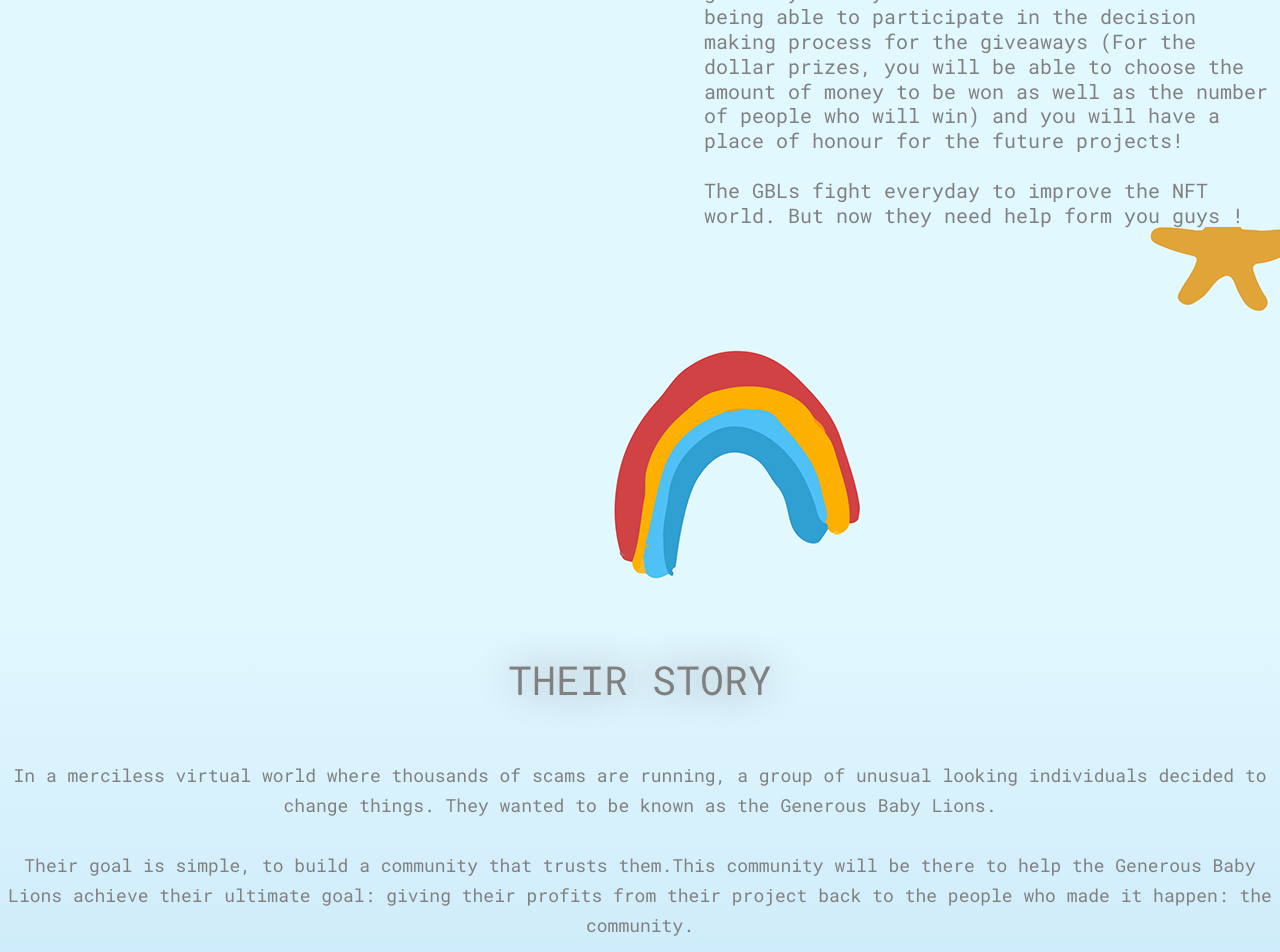
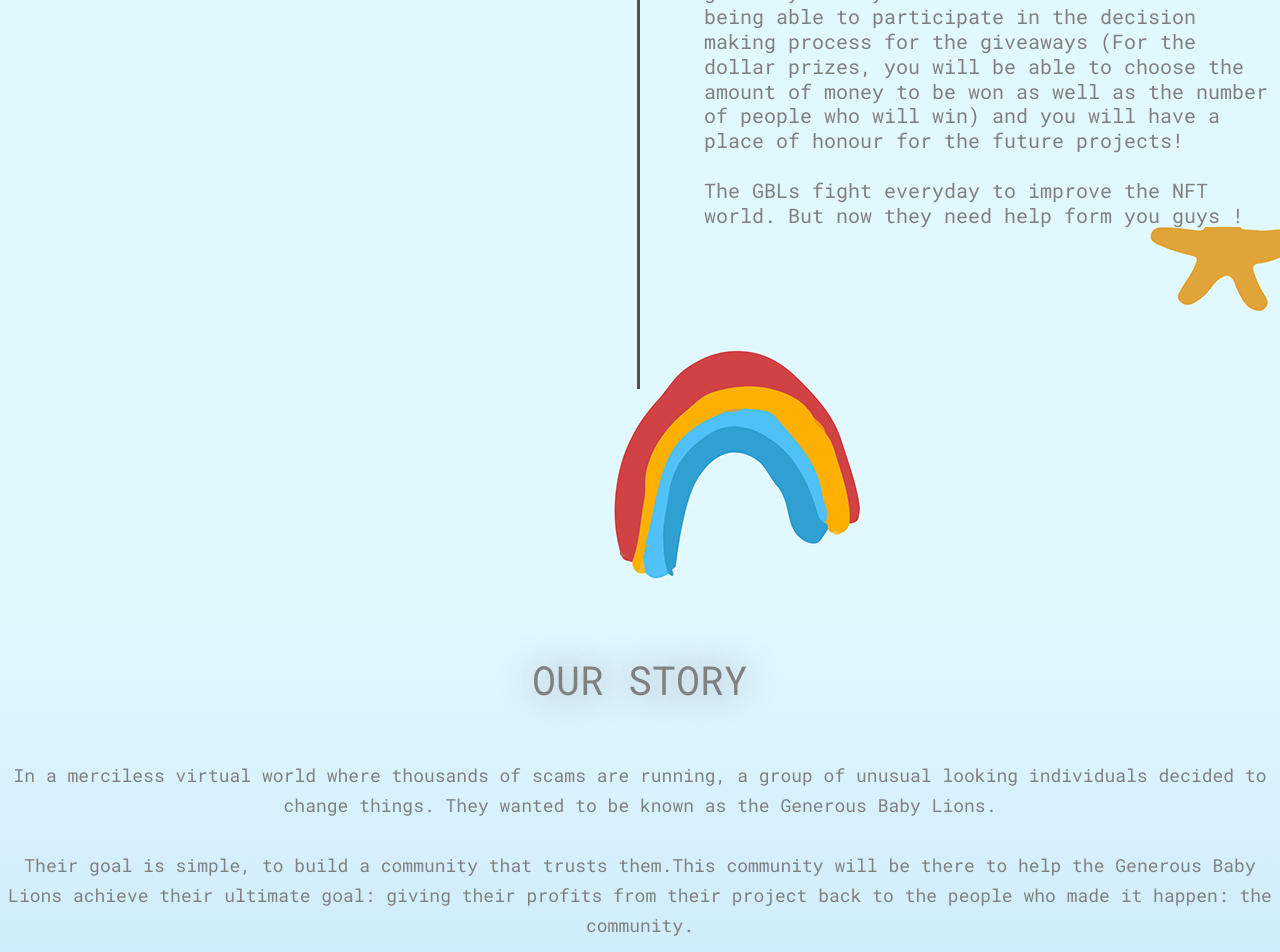
Before and after one commit to MRS2234/MRS2234.github.io, a plain HTML site: page index.html in a window 1280 px wide. Shown: the part 1611-2563 px from the top of the page. Drawn offline with nearby package versions, Linux system fonts and the light colour scheme; a web font is replaced by a local one.

Commit message:
Update index.html

```diff
--- a/index.html
+++ b/index.html
@@ -139,7 +139,15 @@
 
         <img src="/Images/new.gif" class="gifnft" alt="A preview giff of our NFTs">
 
+        <style >
+          .vl {
+            border-left: 3px solid rgb(82, 80, 80);
+            height: 600px;
+          }
 
+        </style>
+
+        <div class="vl" class="wow fadeInUp"></div>
 
 
           <!-- BOX 1
@@ -156,7 +164,7 @@
 
 <section id="bcgrd">
 
-    <h3 class="wow fadeInUp" id="wbgl"> <strong>THEIR STORY</strong> </h3>
+    <h3 class="wow fadeInUp" id="wbgl"> <strong>OUR STORY</strong> </h3>
 
     <p class="wow fadeInUp" id="info"><strong> In a merciless virtual world where thousands of scams are running, a group of unusual looking individuals decided to
     change things. They wanted to be known as the Generous Baby Lions. <br> <br> Their goal is simple, to build a community that trusts them.This community will be there to help the Generous Baby Lions achieve their ultimate goal: giving their profits from their project back to the people who made it happen: the community. <br> <br> The Generous Baby lions is a project whose sole purpose is to giveaway money and gifts back to the community. That is why we decided to giveaway most of our profits ($400,000) to you guys! Our goal is to lift each other up and we hope this project will help improve the NFT world.  </strong>   </p>
```
